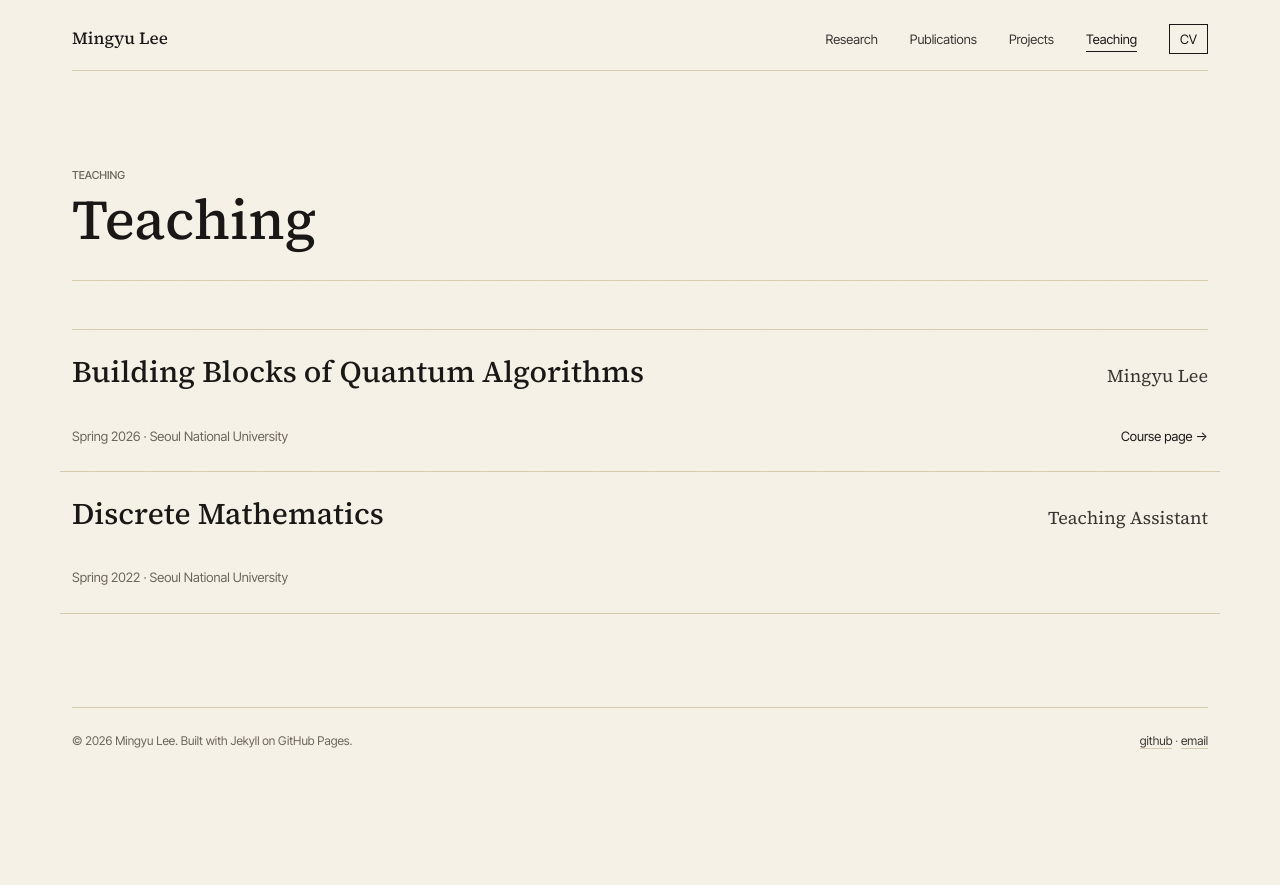
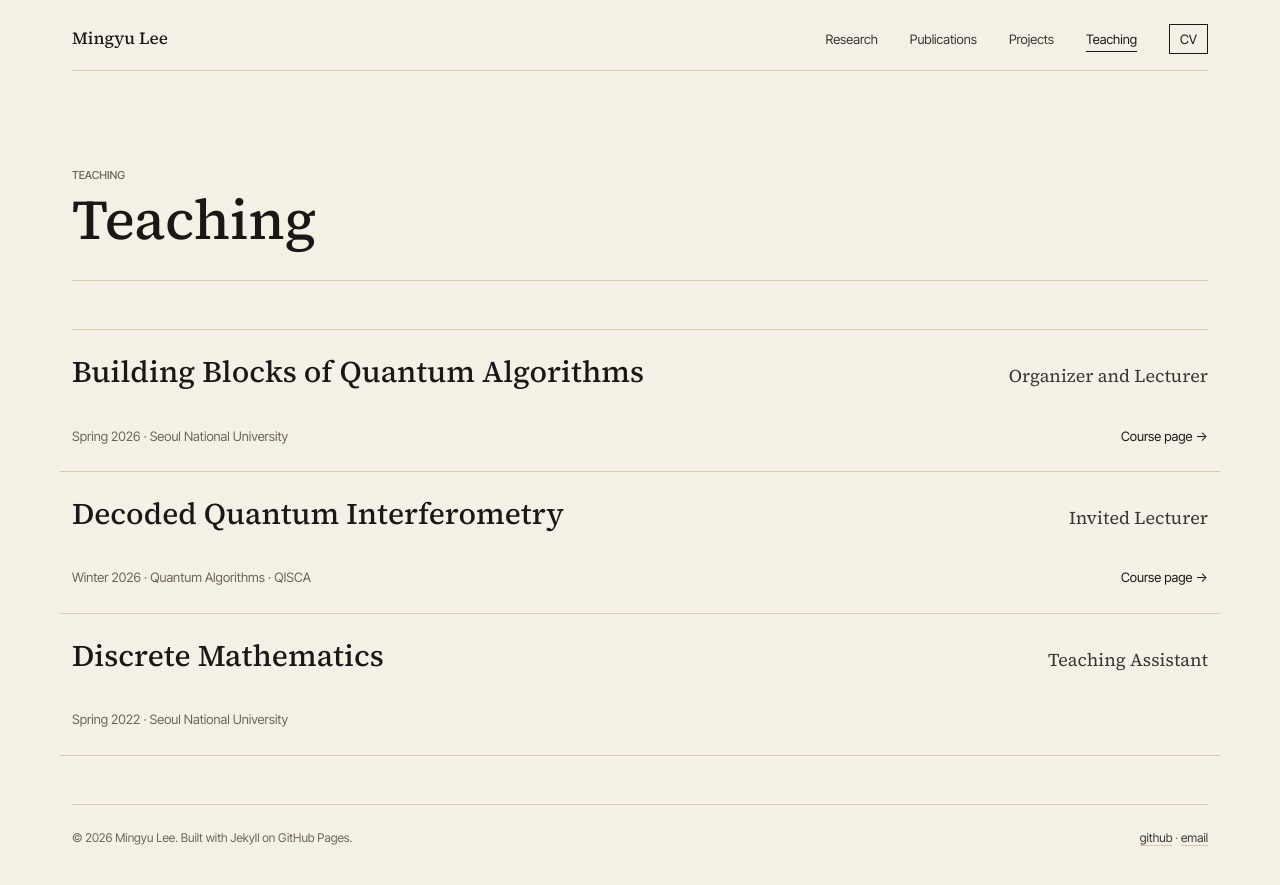
Before and after one commit to red1108/red1108.github.io, a Jekyll site: the page built from _pages/teaching.md, in a window 1280 px wide. Shown: the top 885 px of the page. Built offline with Jekyll 4.4.1, drawn with Linux system fonts in a browser that asks for light colours.

Commit message:
content: update teaching entries

```diff
--- a/_data/teaching.yml
+++ b/_data/teaching.yml
@@ -2,8 +2,14 @@
   institution: Seoul National University
   term: Spring 2026
   instructor: Mingyu Lee
-  role: Instructor
+  role: Organizer and Lecturer
   url: /teaching/building-blocks-of-quantum-algorithms/
+
+- course: Decoded Quantum Interferometry
+  institution: Quantum Algorithms · QISCA
+  term: Winter 2026
+  role: Invited Lecturer
+  url: https://myeongjinshin.github.io/quantum-algorithm-winter26/
 
 - course: Discrete Mathematics
   institution: Seoul National University
--- a/_pages/teaching.md
+++ b/_pages/teaching.md
@@ -8,21 +8,27 @@ eyebrow: Teaching
 
 <section class="teaching-list">
   {% for entry in site.data.teaching %}
+  {% assign entry_url = entry.url %}
+  {% if entry_url contains '://' %}
+    {% assign entry_href = entry_url %}
+  {% else %}
+    {% assign entry_href = entry_url | relative_url %}
+  {% endif %}
   <article class="teaching-item">
     <div class="teaching-item__top">
       <h2>
         {% if entry.url %}
-          <a href="{{ entry.url | relative_url }}">{{ entry.course }}</a>
+          <a href="{{ entry_href }}">{{ entry.course }}</a>
         {% else %}
           {{ entry.course }}
         {% endif %}
       </h2>
-      <div class="teaching-item__person">{{ entry.instructor | default: entry.role }}</div>
+      <div class="teaching-item__person">{{ entry.role | default: entry.instructor }}</div>
     </div>
     <div class="teaching-item__bottom">
       <div class="teaching-item__meta">{{ entry.term }} · {{ entry.institution }}</div>
       {% if entry.url %}
-        <a class="teaching-item__link link-arrow" href="{{ entry.url | relative_url }}">Course page</a>
+        <a class="teaching-item__link link-arrow" href="{{ entry_href }}">Course page</a>
       {% endif %}
     </div>
   </article>
```
